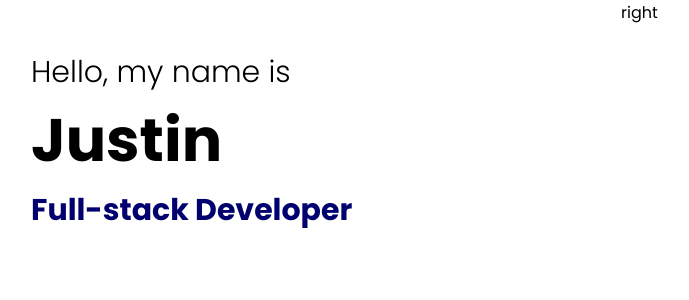
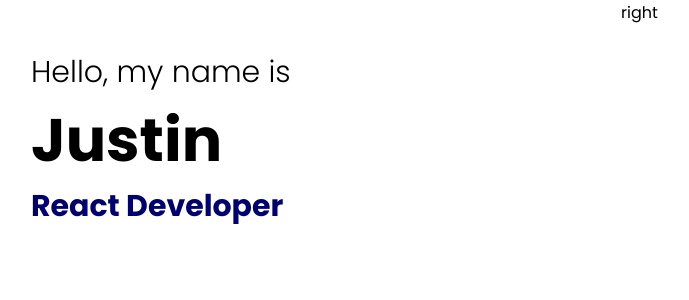
Before and after one commit to justinklam/portfolio, a React (Create React App) app: page / in a window 1280 px wide. Shown: the top 300 px of the page, without its empty margins (19-708 px from the left). Built offline with nearby package versions, Linux system fonts and the light colour scheme.

Commit message:
add in CSS animation for title changes. shift title order

```diff
--- a/src/components/intro/Intro.jsx
+++ b/src/components/intro/Intro.jsx
@@ -11,9 +11,10 @@
           <div className="i-title">
             <div className="i-title-wrapper">
               <div className="i-title-item">Full-stack Developer</div>
-              <div className="i-title-item">Web Developer</div>
               <div className="i-title-item">JavaScript Developer</div>
               <div className="i-title-item">React Developer</div>
+              <div className="i-title-item">HTML/CSS Developer</div>
+              <div className="i-title-item">Web Developer</div>
             </div>
           </div>
         </div>
--- a/src/components/intro/intro.css
+++ b/src/components/intro/intro.css
@@ -29,6 +29,27 @@
   overflow: hidden;
 }
 
+.i-title-wrapper {
+  height: 100%;
+  animation: move 10s ease-in-out infinite alternate;
+}
+
+/* Title Animation */
+@keyframes move {
+  25%{
+    transform: translateY(-50px);
+  }
+  50%{
+    transform: translateY(-100px);
+  }
+  75%{
+    transform: translateY(-150px);
+  }
+  100%{
+    transform: translateY(-200px);
+  }
+}
+
 .i-title-item {
   height: 50px;
   font-size: 30px;
```
